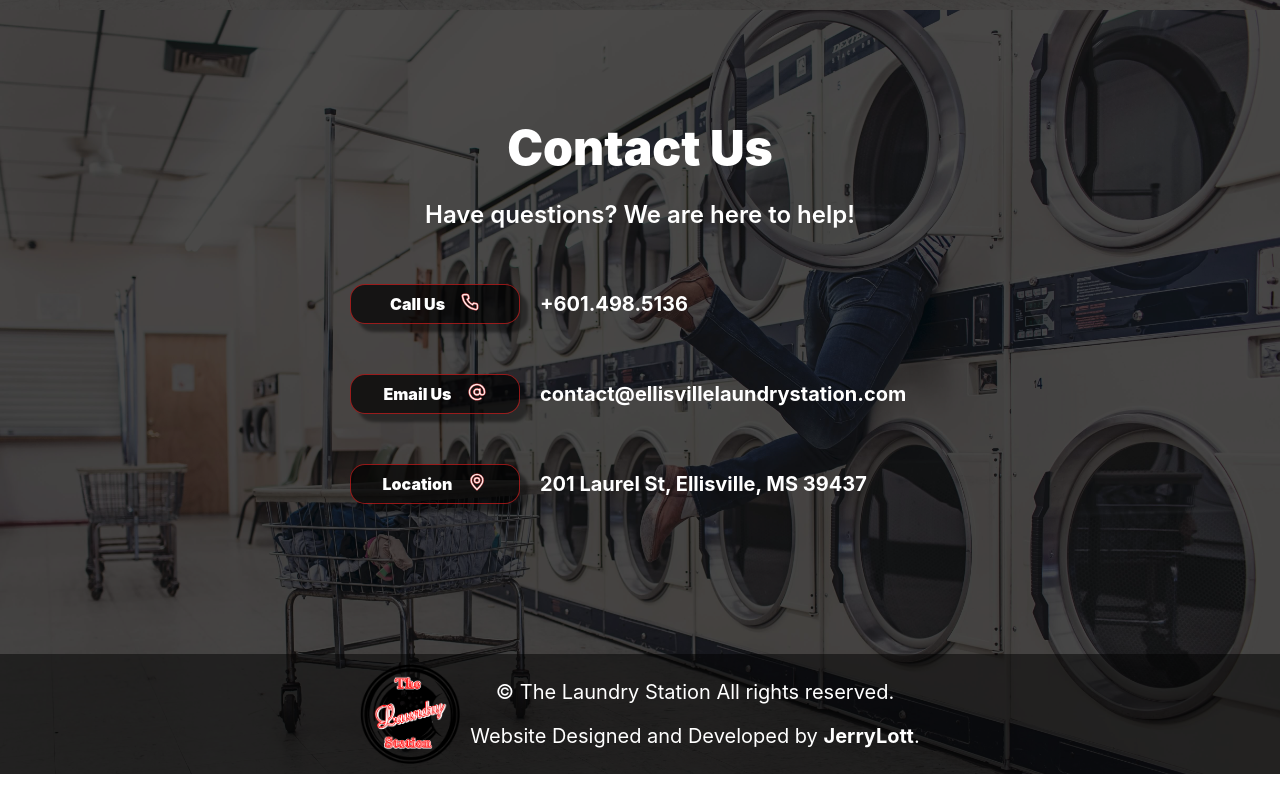
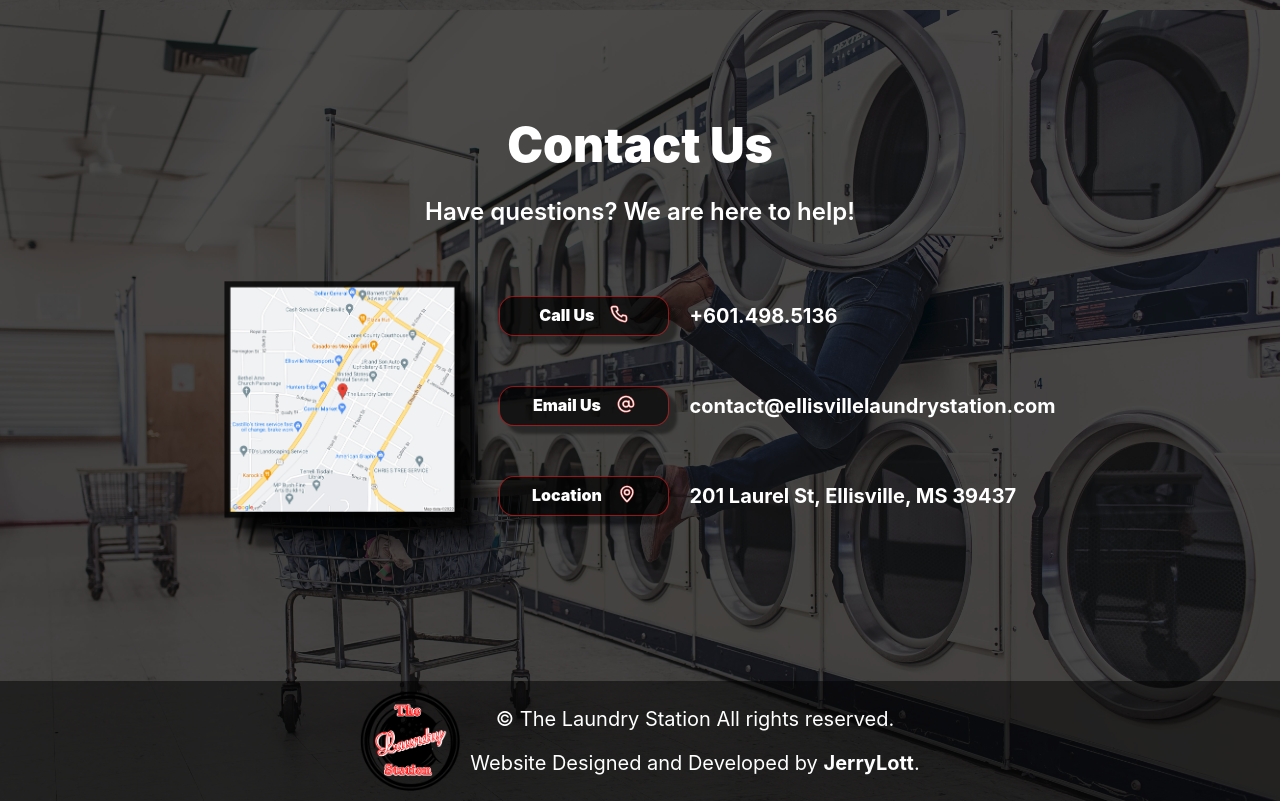
Before and after one commit to lottjerry/the-laundry-station, a React (Create React App) app: page / in a window 1280 px wide. Shown: the part 2550-3351 px from the top of the page. Before the commit the page ends 3324 px from the top, so only its background shows below. Built offline with nearby package versions, Linux system fonts and the light colour scheme.

Commit message:
Added map image

```diff
--- a/src/pages/contact/Contact.js
+++ b/src/pages/contact/Contact.js
@@ -2,7 +2,7 @@ import Heading from "../../components/heading/Heading";
 import { UilPhone, UilAt, UilMapMarker } from "@iconscout/react-unicons";
 import Button from "../../components/button/Button";
 import "./contact.scss";
-
+import map from "../../assets/img/map.png";
 export default function Contact() {
 	const link =
 		"https://www.google.com/maps/place/The+Laundry+Station/@31.6015281,-89.2006045,18.06z/data=!4m5!3m4!1s0x889ccd5ac99e3ea7:0xb37c37ebd769f9c2!8m2!3d31.6013829!4d-89.1993865";
@@ -23,6 +23,8 @@ export default function Contact() {
 				subtitle="Have questions? We are here to help!"
 			/>
 			<div className="contact__content">
+				<img src={map} alt="Map of The Laundry Station" className="map__logo" />
+				<div className="contact__buttons">
 					<Group
 						button={
 							<Button
@@ -56,6 +58,7 @@ export default function Contact() {
 						text="201 Laurel St, Ellisville, MS 39437"
 					/>
 				</div>
+			</div>
 		</section>
 	);
 }
--- a/src/pages/contact/contact.scss
+++ b/src/pages/contact/contact.scss
@@ -6,14 +6,25 @@
 }
 
 .contact__content {
-	@include AutoLayoutColumn(0 350px, 50px);
+	@include AutoLayoutRow(0, 25px);
 }
 
 .contact-content__group {
 	@include AutoLayoutRow(0, 20px);
+	align-items: center;
+}
+
+.contact__buttons {
+	@include AutoLayoutColumn(0, 50px);
 }
 
 .content-group__text {
 	font-size: size(medium);
 	font-weight: bold;
 }
+
+.map__logo {
+	z-index: -1;
+	width: 250px;
+	filter: $image-filter;
+}
--- a/src/pages/services/services.scss
+++ b/src/pages/services/services.scss
@@ -12,8 +12,8 @@
 
 .services-header__img {
 	z-index: -1;
-	width: 300px;
-	height: 300px;
+	width: 250px;
+	height: 250px;
 	border: $image-border;
 	border-radius: 50%;
 	filter: $image-filter;
```
Also changed, not shown: src/assets/img/map.png (added). Lines whose indentation alone changed are shown as unchanged.
